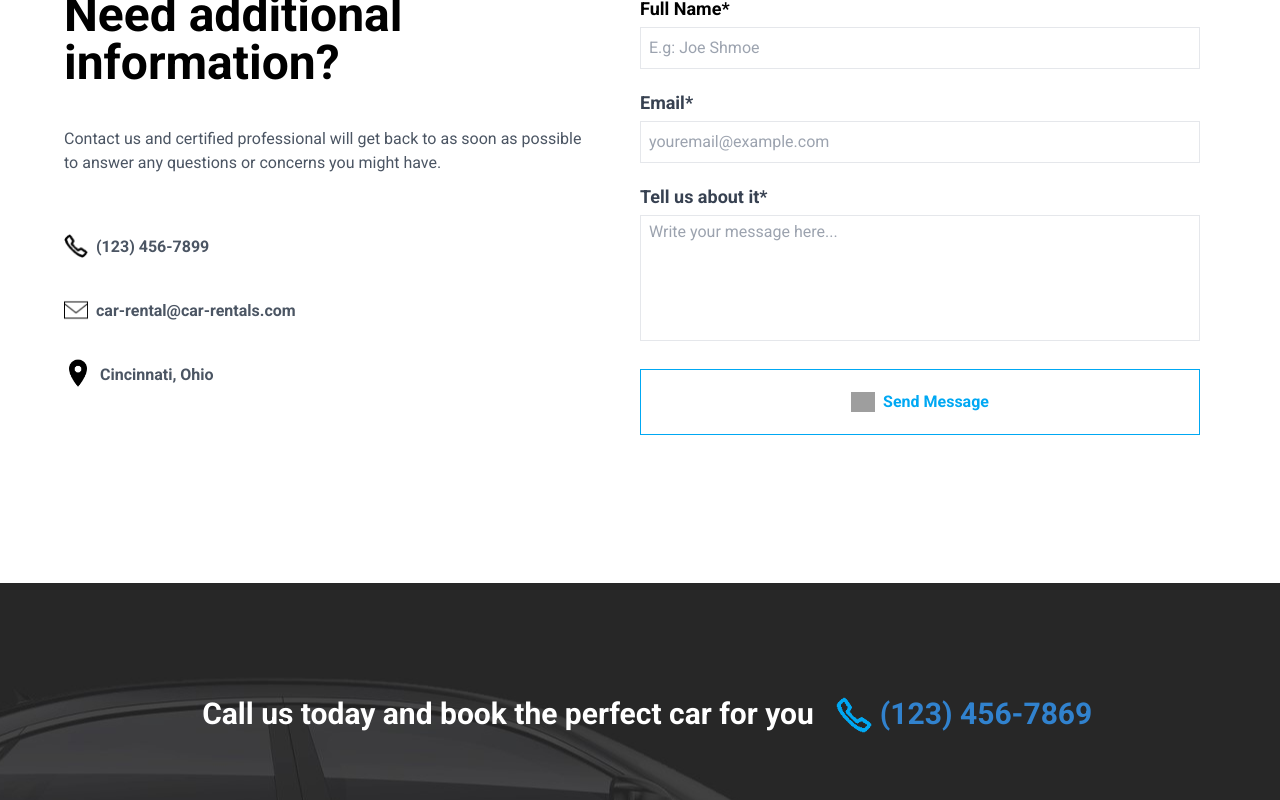
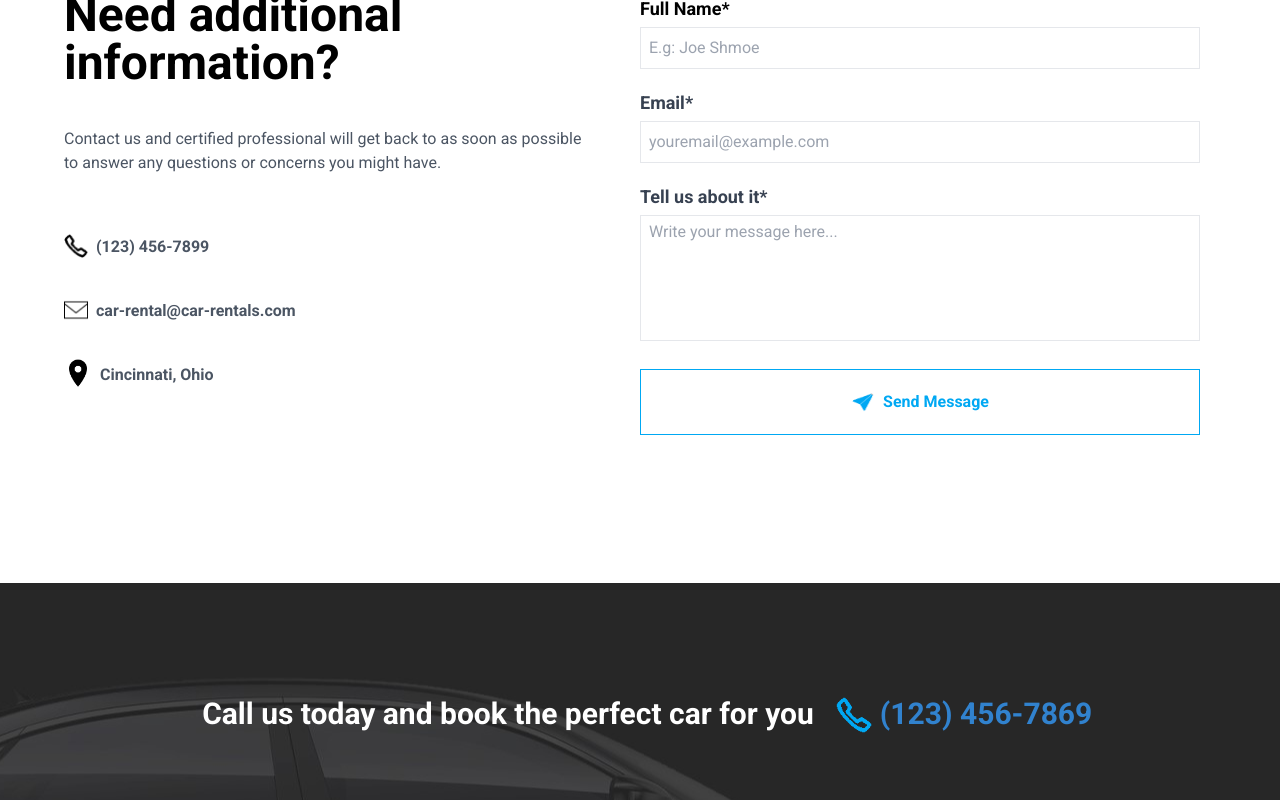
Before and after one commit to Drayved/Car-Rental-Site, a React (Vite) app in the folder Frontend/: page /contact in a window 1280 px wide. In both pictures the pointer is over the picture 863 px from the left and 841 px from the top of the page. Shown: the part 441-1241 px from the top of the page. Built offline with nearby package versions, Linux system fonts and the light colour scheme.

Commit message:
Update Contact.css

```diff
--- a/Frontend/styles/Contact.css
+++ b/Frontend/styles/Contact.css
@@ -14,5 +14,5 @@
 }
 
 .contact-btn-container:hover .contact-btn-img{
-    content: url('images/blue-send-message.png')
+    content: url('/images/blue-send-message.png')
 }
```
